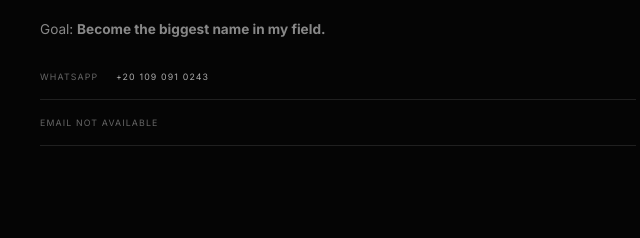
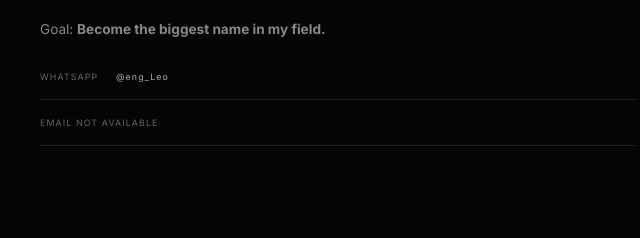
Before and after one commit to leo094454/leo094454.github.io, a plain HTML site: page index.html in a window 1280 px wide. Shown: the part 4282-4520 px from the top of the page, 24-664 px from the left. Drawn offline with Linux system fonts and the light colour scheme; animation ran at ten frames a second.

Commit message:
Update WhatsApp contact link in index.html

```diff
--- a/index.html
+++ b/index.html
@@ -107,7 +107,7 @@
 
     <section id="contact" class="section contact">
       <div class="section-label">05 / CONTACT</div>
-      <div class="contact-copy reveal"><div class="section-kicker">THE GOAL</div><h2>BE THE <span>BEST</span></h2><p>Goal: <strong>Become the biggest name in my field.</strong></p><div class="contact-line">WHATSAPP <a href="https://wa.me/eng_Leo" target="_blank" rel="noopener noreferrer">+20 109 091 0243</a></div><div class="contact-line">EMAIL <span>NOT AVAILABLE</span></div></div>
+      <div class="contact-copy reveal"><div class="section-kicker">THE GOAL</div><h2>BE THE <span>BEST</span></h2><p>Goal: <strong>Become the biggest name in my field.</strong></p><div class="contact-line">WHATSAPP <a href="https://wa.me/eng_Leo" target="_blank" rel="noopener noreferrer">@eng_Leo</a></div><div class="contact-line">EMAIL <span>NOT AVAILABLE</span></div></div>
       <div class="contact-form reveal"><a class="social-contact" href="https://github.com/leo094454" target="_blank" rel="noopener noreferrer"><span>GITHUB</span><b>↗</b></a><a class="social-contact" href="https://www.instagram.com/leo_201028/?__pwa=1" target="_blank" rel="noopener noreferrer"><span>INSTAGRAM</span><b>↗</b></a><a class="social-contact" href="https://www.linkedin.com/in/leonardo-code-b5b302423/" target="_blank" rel="noopener noreferrer"><span>LINKEDIN</span><b>↗</b></a></div>
     </section>
   </main>
```
